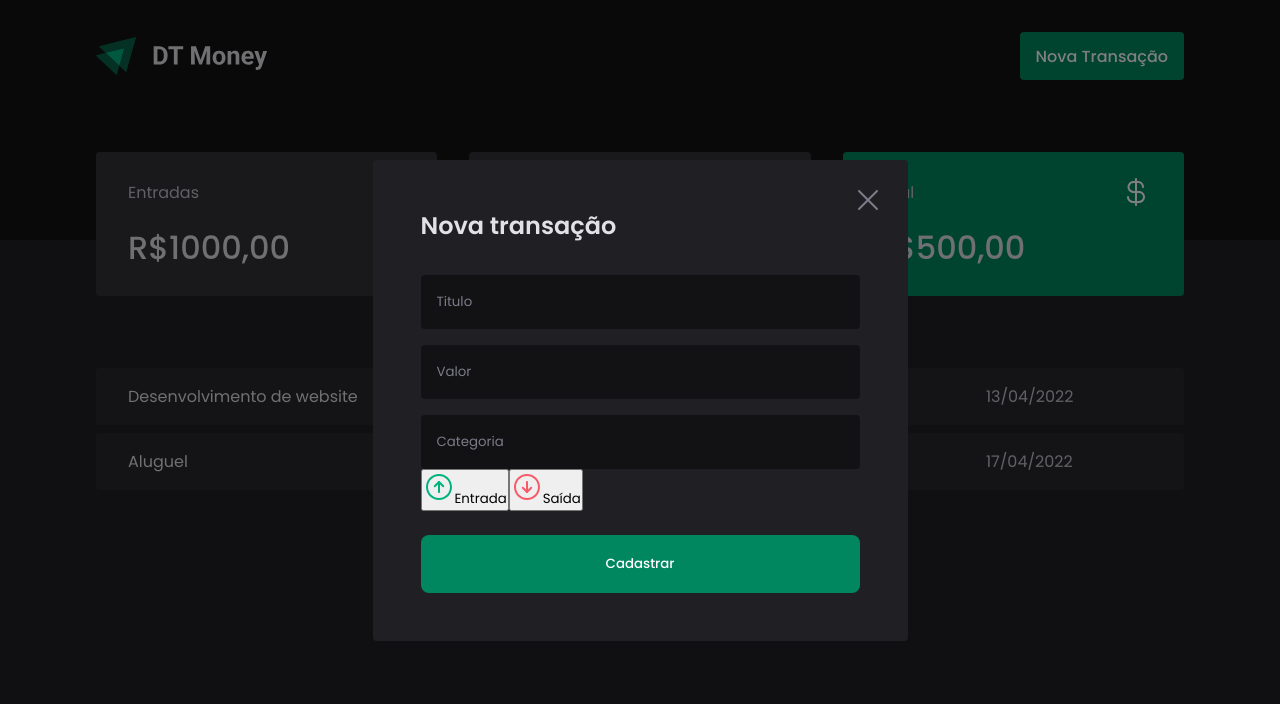
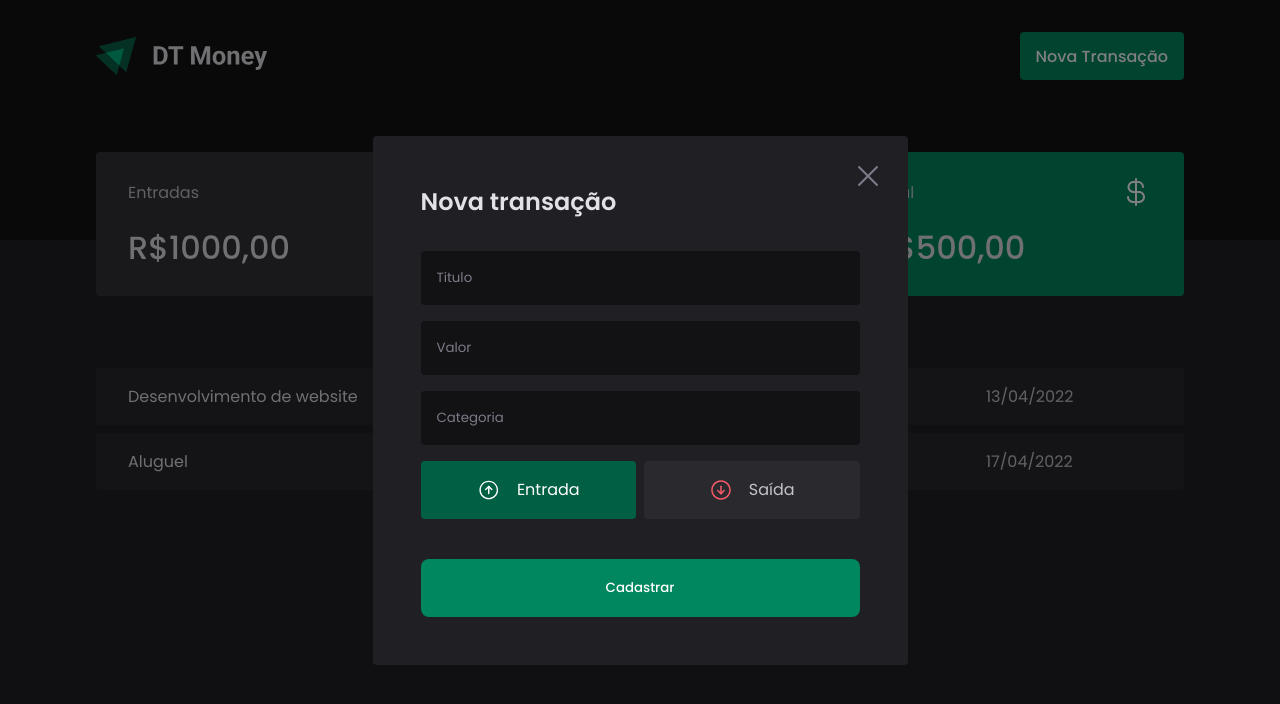
Before and after one commit to Humildeficador/DTMoney, a React (Create React App) app: page / in a window 1280 px wide. Both pictures are taken after a click on the button "Nova Transação". Shown: the top 704 px of the page. Built offline with nearby package versions, Linux system fonts and the light colour scheme; no server answers; what miragejs would draw is missing.

Commit message:
create transaction type button

```diff
--- a/src/components/NewTransactionModal/index.tsx
+++ b/src/components/NewTransactionModal/index.tsx
@@ -1,8 +1,11 @@
 import ReactModal from "react-modal"
-import { NewTransactionModalContainer } from "./styles"
+import { NewTransactionModalContainer, RadioBox, TransactionTypeContainer } from "./styles"
 import incomeImg from '../../assets/income.svg'
+import incomeWhiteImg from '../../assets/incomeWhite.svg'
 import outcomeImg from '../../assets/outcome.svg'
+import outcomeWhiteImg from '../../assets/outcome-white.svg'
 import closeImg from '../../assets/close.svg'
+import { useState } from "react"
 
 interface NewTransactionModalProps {
     isOpen: boolean
@@ -10,13 +13,15 @@ interface NewTransactionModalProps {
 }
 
 export function NewTransactionModal({ isOpen, onRequestClose }: NewTransactionModalProps) {
+    const [type, setType] = useState('deposit')
+
     return (
         <ReactModal
             isOpen={isOpen}
             onRequestClose={onRequestClose}
             overlayClassName="react-modal-overlay"
             className="react-modal-content"
-            >
+        >
             <button
                 type="button"
                 onClick={onRequestClose}
@@ -41,16 +46,32 @@ export function NewTransactionModal({ isOpen, onRequestClose }: NewTransactionMo
                     placeholder="Categoria"
                 />
 
-                <div>
-                    <button className="submit">
-                        <img src={incomeImg} alt="Entrada" />
-                        Entrada
-                    </button>
-                    <button className="deposit">
-                        <img src={outcomeImg} alt="Saída" />
-                        Saída
-                    </button>
-                </div>
+                <TransactionTypeContainer>
+                    <RadioBox
+                        type="button"
+                        onClick={() => { setType('deposit') }}
+                        isActive={type === 'deposit'}
+                        activeColor='green'
+                        >
+                        {type === 'deposit'
+                            ? <img src={incomeWhiteImg} alt="Saída" />
+                            : <img src={incomeImg} alt="Saída" />
+                        }
+                        <span>Entrada</span>
+                    </RadioBox>
+                    <RadioBox
+                        type="button"
+                        onClick={() => { setType('withdraw') }}
+                        isActive={type === 'withdraw'}
+                        activeColor='red'
+                    >
+                        {type === 'withdraw'
+                            ? <img src={outcomeWhiteImg} alt="Saída" />
+                            : <img src={outcomeImg} alt="Saída" />
+                        }
+                        <span>Saída</span>
+                    </RadioBox>
+                </TransactionTypeContainer>
 
                 <button type="submit">
                     Cadastrar
--- a/src/components/NewTransactionModal/styles.ts
+++ b/src/components/NewTransactionModal/styles.ts
@@ -41,3 +41,49 @@ export const NewTransactionModalContainer = styled.form`
         }
     }
 `;
+
+export const TransactionTypeContainer = styled.div`
+    margin: 1rem 0;
+    display: grid;
+    grid-template-columns: 1fr 1fr;
+    gap: 0.5rem;
+`
+
+interface RadioBoxProps {
+    isActive: boolean
+    activeColor: 'green' | 'red'
+}
+
+export const RadioBox = styled.button<RadioBoxProps>`
+    height: 3.625rem;
+        border: 0;
+        border-radius: 0.25rem;
+        background: ${(props) => props.isActive
+        ? props.activeColor === 'green'
+            ? 'var(--green-dark)'
+            : 'var(--red-dark)'
+        : 'var(--shape)'
+        };
+
+        transition: background 0.2s;
+
+        display: flex;
+        align-items: center;
+        justify-content: center;
+
+        img {
+            width: 24px;
+            height: 24px;
+        }
+
+        span {
+            display: inline-block;
+            margin-left: 1rem;
+            font-size: 1rem;
+            color: ${(props) => props.isActive ? 'var(--text-button)' : 'var(--text-body)'};
+        }
+
+        &:hover {
+            background: ${(props) => props.isActive ? '' : 'var(--shape2)'};
+        }
+`
```
Also changed, not shown: src/assets/incomeWhite.svg (added), src/assets/outcome-white.svg (added).
